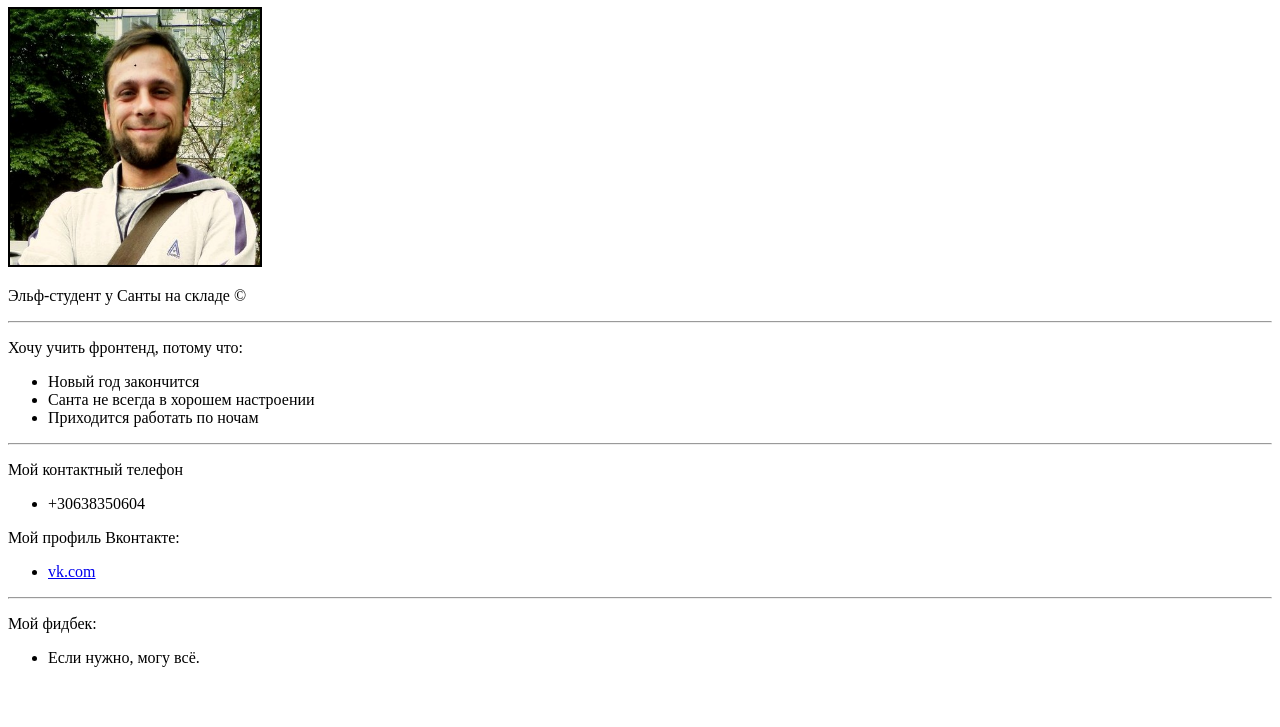
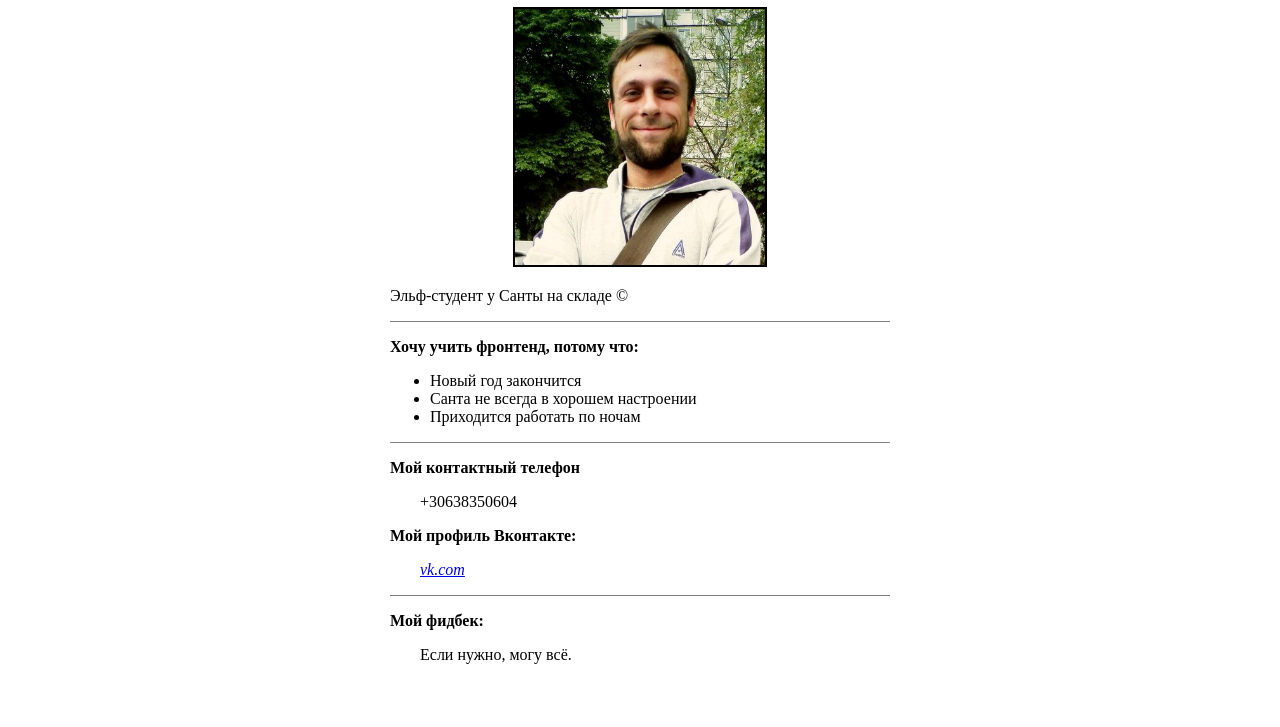
Before and after one commit to ananasov/afanasov_html_2, a plain HTML site: page index.html in a window 1280 px wide. Shown: the part 73-800 px from the top of the page. Drawn offline with Linux system fonts and the light colour scheme.

Commit message:
Add files via upload

```diff
--- /dev/null
+++ b/css/style.css
@@ -0,0 +1,30 @@
+
+		.wrapper{
+			max-width: 500px;
+			margin: auto;
+		}
+
+		.afanasov{
+			text-align: center;
+		}
+		img {
+			border-color: black;
+		}
+
+		.line{
+			border: none;
+			background-color: grey;
+			color: grey;
+			height: 1px;
+		}
+
+		.strong{
+			font-weight: 600;
+		}
+
+		a{
+			font-style: italic;
+		}
+		.noactive{
+			text-indent: 30px;
+		}
--- a/index.html
+++ b/index.html
@@ -2,36 +2,51 @@
 <html>
 <head>
 	<meta charset="utf-8">
-	<link rel="stylesheet" href="css/style.css">
+	<link rel="stylesheet" type="text/css" href="css/style.css">
 	<title>Homework2</title>
 	</head>
 <body>
 	<div class="wrapper">
-
+	<div>
 	<h1>АФАНАСОВ СЕРГЕЙ ЮРЬЕВИЧ</h1>
 	<p class="afanasov"><img src="images/afanasov.jpg" width="250" height="256" border="2" alt="Сергей Юрьевич"></p>
 	<p>Эльф-студент у Санты на складе &copy;</p>
-	<hr>
-	<p class="strong">Хочу учить фронтенд, потому что:</p>
+	</div>
+
+	<p class="line"></p>
+
+	<div>
+	<p class="strong">Хочу учить фронтенд, потому что:</>
 		<ul>
 			<li>Новый год закончится</li>
 			<li>Санта не всегда в хорошем настроении</li>
 			<li>Приходится работать по ночам</li>
 		</ul>
-	<hr>
+	</div>
+
+	<p class="line"></p>
+
+	<div>
 	<p class="strong">Мой контактный телефон</p>
-		<ul>
-			<li class="noactive">+30638350604</li>
-		</ul>
+
+			<p class="noactive">+30638350604</p>
+
+
 	<p class="strong">Мой профиль Вконтакте:</p>
-		<ul>
-			<li class="noactive"><a href="http://vk.com">vk.com</a></li>
-		</ul>
-	<hr>
+
+			<p class="noactive"><a href="http://vk.com">vk.com</a></p>
+
+	</div>
+
+	<p class="line"></p>
+
+	<div>
 	<p class="strong">Мой фидбек:</p>
-		<ul>
-			<li class="noactive">Если нужно, могу всё.</li>
-		</ul>
 
+			<p class="noactive">Если нужно, могу всё.</p>
+
+	</div>
+
+	</div>
 </body>
 </html>
```
